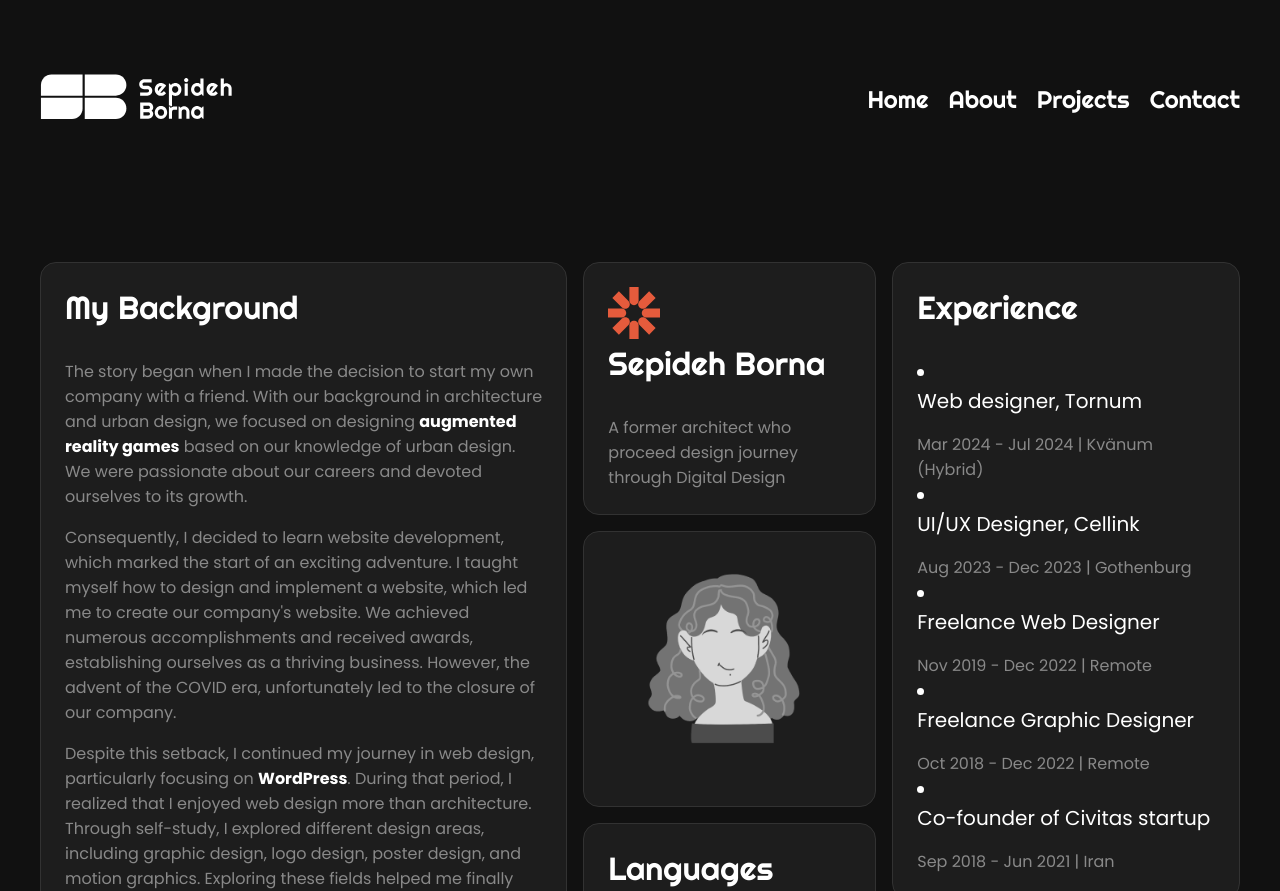
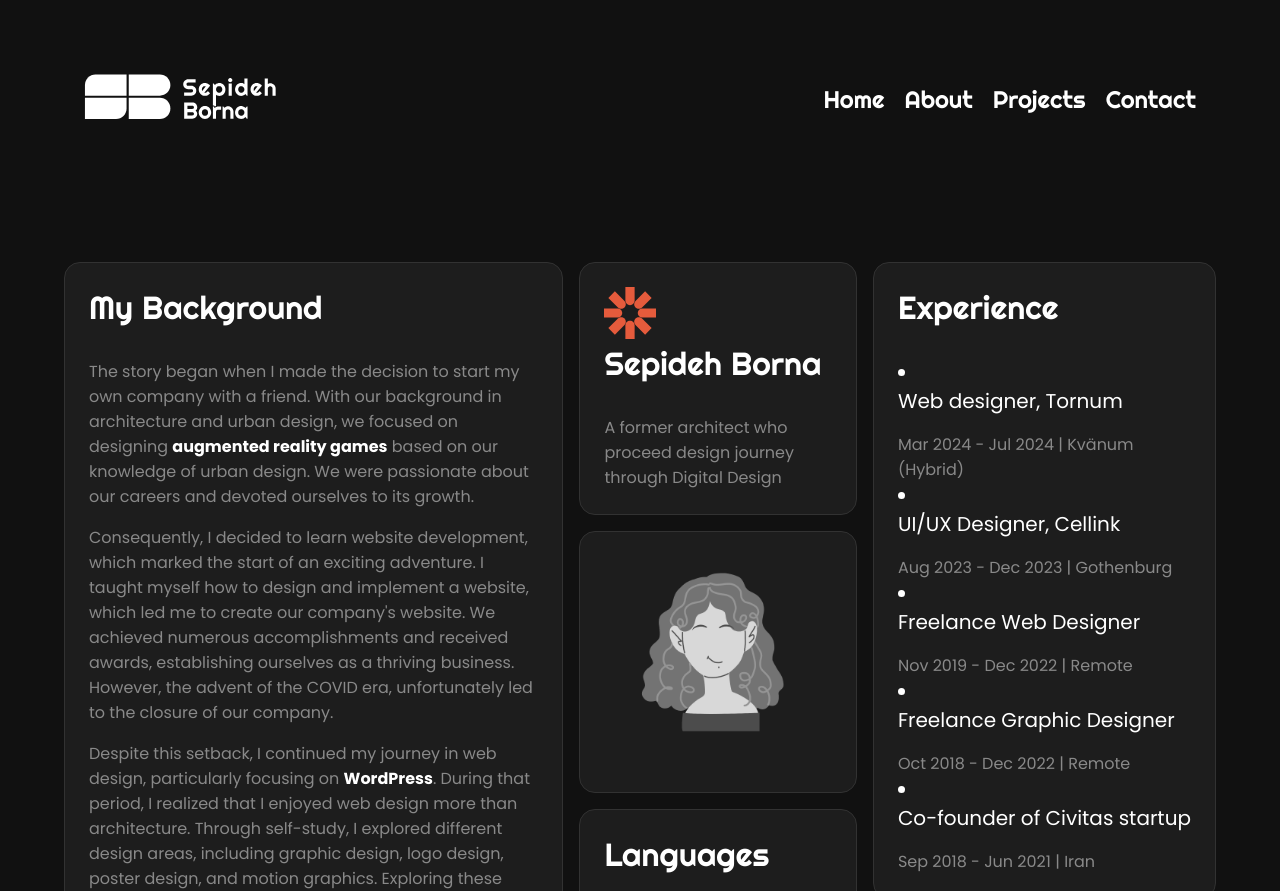
Before and after one commit to Sepid-b/mine, a plain HTML site: page About.html in a window 1280 px wide. Shown: the top 891 px of the page. Drawn offline with Linux system fonts and the light colour scheme.

Commit message:
minor last navbar change

```diff
--- a/aboutstyle.css
+++ b/aboutstyle.css
@@ -262,7 +262,14 @@ h3 {
   .navbar,
   .aboutme-container,
   .footer-container {
-    margin-left: 2.5rem;
-    margin-right: 2.5rem;
+    margin-left: 4rem;
+    margin-right: 4rem;
+  }
+  .navbar {
+    display: flex;
+    flex-wrap: wrap;
+    justify-content: space-between;
+    align-items: center;
+    padding: 0.625rem 1.25rem;
   }
 }
```
